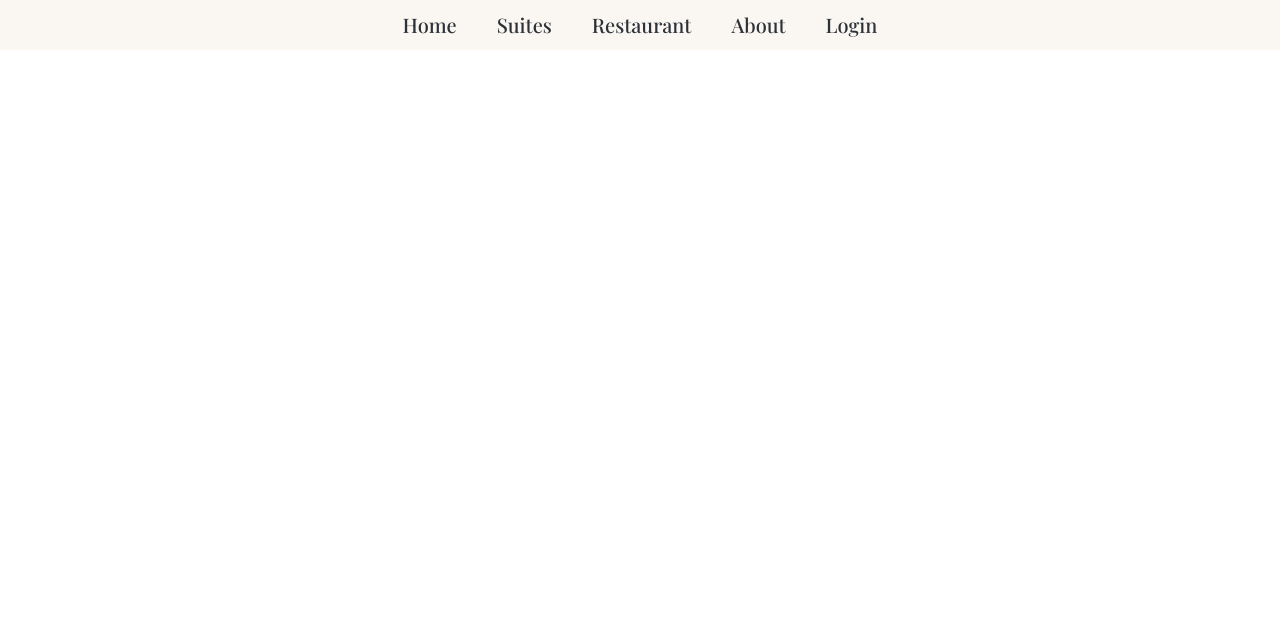
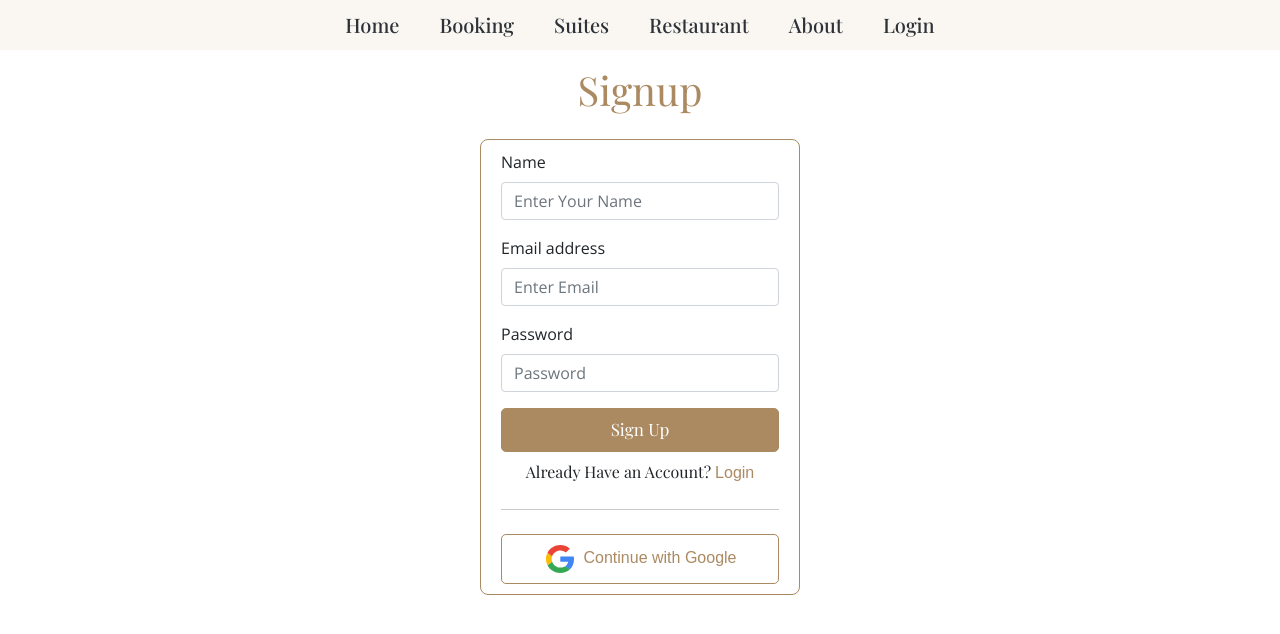
Before and after one commit to mohammadtanim24h/wedgewood-resort, a React (Create React App) app: page /signup in a window 1280 px wide. Shown: the top 634 px of the page. Built offline with nearby package versions, Linux system fonts and the light colour scheme; no server answers.

Commit message:
require auth added

```diff
--- a/src/App.js
+++ b/src/App.js
@@ -1,10 +1,13 @@
 import "./App.css";
-import 'bootstrap/dist/css/bootstrap.min.css';
+import "bootstrap/dist/css/bootstrap.min.css";
 import { Route, Routes } from "react-router-dom";
 import Home from "./pages/Home/Home";
 import About from "./pages/About/About";
 import Login from "./pages/Login/Login";
 import Header from "./pages/Shared/Header/Header";
+import SignUp from "./pages/SignUp/SignUp";
+import Booking from "./pages/Booking/Booking";
+import RequireAuth from "./pages/RequireAuth/RequireAuth";
 
 function App() {
     return (
@@ -14,6 +17,15 @@ function App() {
                 <Route path="/" element={<Home></Home>}></Route>
                 <Route path="/about" element={<About></About>}></Route>
                 <Route path="/login" element={<Login></Login>}></Route>
+                <Route path="/signup" element={<SignUp></SignUp>}></Route>
+                <Route
+                    path="/booking"
+                    element={
+                        <RequireAuth>
+                            <Booking></Booking>
+                        </RequireAuth>
+                    }
+                ></Route>
             </Routes>
         </div>
     );
--- /dev/null
+++ b/src/pages/Booking/Booking.js
@@ -0,0 +1,49 @@
+import React from "react";
+import { Button, Form } from "react-bootstrap";
+
+const Booking = () => {
+    return (
+        <div className="my-3">
+            <h1 className="section-title text-center">This is Booking Section</h1>
+            <h5 className="text-secondary text-center my-3">Please Provide necessary information</h5>
+            <div className="w-25 mx-auto form-style">
+                <Form>
+                    <Form.Group className="mb-3">
+                        <Form.Label>Name</Form.Label>
+                        <Form.Control
+                            type="text"
+                            placeholder="Enter Your Name"
+                        />
+                    </Form.Group>
+
+                    <Form.Group className="mb-3" controlId="formBasicAddress">
+                        <Form.Label>Address</Form.Label>
+                        <Form.Control
+                            type="text"
+                            placeholder="Enter Your Current Address"
+                        />
+                    </Form.Group>
+
+                    <Form.Group className="mb-3" controlId="formBasicPhone">
+                        <Form.Label>Phone</Form.Label>
+                        <Form.Control
+                            type="number"
+                            placeholder="Enter Phone Number"
+                        />
+                    </Form.Group>
+                    <div className="text-center">
+                        <Button
+                            className="submit-btn"
+                            variant="primary"
+                            type="submit"
+                        >
+                            Confirm Booking
+                        </Button>
+                    </div>
+                </Form>
+            </div>
+        </div>
+    );
+};
+
+export default Booking;
--- a/src/pages/Home/Room/Room.js
+++ b/src/pages/Home/Room/Room.js
@@ -1,9 +1,11 @@
 import React from "react";
 import { Card } from "react-bootstrap";
+import { useNavigate } from "react-router-dom";
 import "./Room.css";
 
 const Room = ({ room }) => {
     const { name, img, price } = room;
+    const navigate = useNavigate();
     return (
         <div className="room col-12 col-md-6 col-lg-4">
             <Card style={{ width: "20rem" }}>
@@ -13,7 +15,7 @@ const Room = ({ room }) => {
                     <Card.Text>
                         Price: {price}
                     </Card.Text>
-                    <button className="book-btn">Book Now</button>
+                    <button onClick={() => navigate('/booking')} className="book-btn">Book Now</button>
                 </Card.Body>
             </Card>
         </div>
--- a/src/pages/Login/Login.css
+++ b/src/pages/Login/Login.css
@@ -36,3 +36,14 @@
     width: 100%;
     border-radius: 5px;
 }
+
+.switch-auth-method {
+    text-decoration: none;
+    color: #AB8A62;
+    font-family: sans-serif;
+}
+
+.switch-auth-method:hover {
+    color: #b87728;
+    text-decoration: underline;
+}
--- a/src/pages/Login/Login.js
+++ b/src/pages/Login/Login.js
@@ -1,27 +1,73 @@
-import React from "react";
+import React, { useState } from "react";
 import { Button, Form } from "react-bootstrap";
 import "./Login.css";
 import googleLogo from "../../images/google.svg";
 import useFirebase from "../../hooks/useFirebase";
+import { Link } from "react-router-dom";
+import {
+    useAuthState,
+    useSignInWithEmailAndPassword,
+} from "react-firebase-hooks/auth";
+import auth from "../../firebase.init";
 
 const Login = () => {
     const { handleGoogleLogin } = useFirebase();
+    const [user] = useAuthState(auth);
+    const [signInWithEmailAndPassword, userObj, , error] = useSignInWithEmailAndPassword(auth);
+
+    const [email, setEmail] = useState("");
+    const [password, setPassword] = useState("");
+    const handleEmailBlur = (e) => {
+        setEmail(e.target.value);
+    };
+
+    const handlePasswordBlur = (e) => {
+        setPassword(e.target.value);
+    };
+
+    const handleLogin = (e) => {
+        e.preventDefault();
+        signInWithEmailAndPassword(email, password);
+    }
     return (
         <div>
-            <h2 className="section-title text-center display-6 mt-3">Login</h2>
+            {user ? (
+                <h1 className="text-center section-title my-5">
+                    You are Succesfully logged in!
+                </h1>
+            ) : (
+                <div>
+                    <h2 className="section-title text-center display-6 mt-3">
+                        Login
+                    </h2>
                     <div className="w-25 mx-auto form-style">
                         <Form>
-                    <Form.Group className="mb-3" controlId="formBasicEmail">
+                            <Form.Group
+                                className="mb-3"
+                                controlId="formBasicEmail"
+                            >
                                 <Form.Label>Email address</Form.Label>
-                        <Form.Control type="email" placeholder="Enter email" />
+                                <Form.Control
+                                    onBlur={handleEmailBlur}
+                                    type="email"
+                                    placeholder="Enter email"
+                                />
                             </Form.Group>
 
-                    <Form.Group className="mb-3" controlId="formBasicPassword">
+                            <Form.Group
+                                className="mb-3"
+                                controlId="formBasicPassword"
+                            >
                                 <Form.Label>Password</Form.Label>
-                        <Form.Control type="password" placeholder="Password" />
+                                <Form.Control
+                                    onBlur={handlePasswordBlur}
+                                    type="password"
+                                    placeholder="Password"
+                                />
                             </Form.Group>
                             <div className="text-center">
                                 <Button
+                                    onClick={handleLogin}
                                     className="submit-btn"
                                     variant="primary"
                                     type="submit"
@@ -29,10 +75,22 @@ const Login = () => {
                                     Login
                                 </Button>
                             </div>
-                    <hr className="my-4" />
+                            <p className="my-2 text-center">
+                                New to Wedgewood Resort?{" "}
+                                <Link
+                                    className="switch-auth-method"
+                                    to="/signup"
+                                >
+                                    Create New Account
+                                </Link>
+                            </p>
                         </Form>
+                        <hr className="mb-4" />
                         <div className="text-center">
-                    <button onClick={handleGoogleLogin} className="login-google">
+                            <button
+                                onClick={handleGoogleLogin}
+                                className="login-google"
+                            >
                                 <img
                                     className="img-fluid me-2"
                                     src={googleLogo}
@@ -43,6 +101,8 @@ const Login = () => {
                         </div>
                     </div>
                 </div>
+            )}
+        </div>
     );
 };
 
--- /dev/null
+++ b/src/pages/RequireAuth/RequireAuth.js
@@ -0,0 +1,18 @@
+import React from "react";
+import { useAuthState } from "react-firebase-hooks/auth";
+import { Navigate, useLocation } from "react-router-dom";
+import auth from "../../firebase.init";
+
+const RequireAuth = ({ children }) => {
+    const [user] = useAuthState(auth);
+    const location = useLocation();
+    if (!user) {
+        return (
+            <Navigate to="/login" state={{ from: location }} replace></Navigate>
+        );
+    }
+
+    return children;
+};
+
+export default RequireAuth;
--- a/src/pages/Shared/Header/Header.js
+++ b/src/pages/Shared/Header/Header.js
@@ -14,6 +14,7 @@ const Header = () => {
         <header>
             <nav>
                 <Link to="/">Home</Link>
+                <Link to="/booking">Booking</Link>
                 <Link to="/suites">Suites</Link>
                 <Link to="/restaurant">Restaurant</Link>
                 <Link to="/about">About</Link>
--- a/src/pages/SignUp/SignUp.js
+++ b/src/pages/SignUp/SignUp.js
@@ -1,10 +1,91 @@
-import React from 'react';
-import './SignUp.css';
+import React, { useState } from "react";
+import { Button, Form } from "react-bootstrap";
+import "./SignUp.css";
+import googleLogo from "../../images/google.svg";
+import useFirebase from "../../hooks/useFirebase";
+import { Link } from "react-router-dom";
+import { useCreateUserWithEmailAndPassword } from "react-firebase-hooks/auth";
+import auth from "../../firebase.init";
 
 const SignUp = () => {
+    const { handleGoogleLogin } = useFirebase();
+    const [createUserWithEmailAndPassword] = useCreateUserWithEmailAndPassword(auth);
+    const [name, setName] = useState("");
+    const [email, setEmail] = useState("");
+    const [password, setPassword] = useState("");
+
+    const handleNameBlur = (e) => {
+        setName(e.target.value);
+    };
+
+    const handleEmailBlur = (e) => {
+        setEmail(e.target.value);
+    };
+
+    const handlePasswordBlur = (e) => {
+        setPassword(e.target.value);
+    };
+
+    const handleSignUp = (event) => {
+        event.preventDefault();
+        createUserWithEmailAndPassword(email, password);
+    }
+
     return (
         <div>
-            <h2>Please Sign Up</h2>
+            <h2 className="section-title text-center display-6 mt-3">Signup</h2>
+            <div className="w-25 mx-auto form-style">
+                <Form>
+                    <Form.Group className="mb-3">
+                        <Form.Label>Name</Form.Label>
+                        <Form.Control
+                            onBlur={handleNameBlur}
+                            type="text"
+                            placeholder="Enter Your Name"
+                        />
+                    </Form.Group>
+
+                    <Form.Group className="mb-3" controlId="formBasicEmail">
+                        <Form.Label>Email address</Form.Label>
+                        <Form.Control onBlur={handleEmailBlur} type="email" placeholder="Enter Email" />
+                    </Form.Group>
+
+                    <Form.Group className="mb-3" controlId="formBasicPassword">
+                        <Form.Label>Password</Form.Label>
+                        <Form.Control onBlur={handlePasswordBlur} type="password" placeholder="Password" />
+                    </Form.Group>
+                    <div className="text-center">
+                        <Button
+                            onClick={handleSignUp}
+                            className="submit-btn"
+                            variant="primary"
+                            type="submit"
+                        >
+                            Sign Up
+                        </Button>
+                    </div>
+                    <p className="my-2 text-center">
+                        Already Have an Account?{" "}
+                        <Link className="switch-auth-method" to="/login">
+                            Login
+                        </Link>
+                    </p>
+                </Form>
+                <hr className="my-4" />
+                <div className="text-center">
+                    <button
+                        onClick={handleGoogleLogin}
+                        className="login-google"
+                    >
+                        <img
+                            className="img-fluid me-2"
+                            src={googleLogo}
+                            alt="google"
+                        />
+                        Continue with Google
+                    </button>
+                </div>
+            </div>
         </div>
     );
 };
```
Lines whose indentation alone changed are shown as unchanged.
